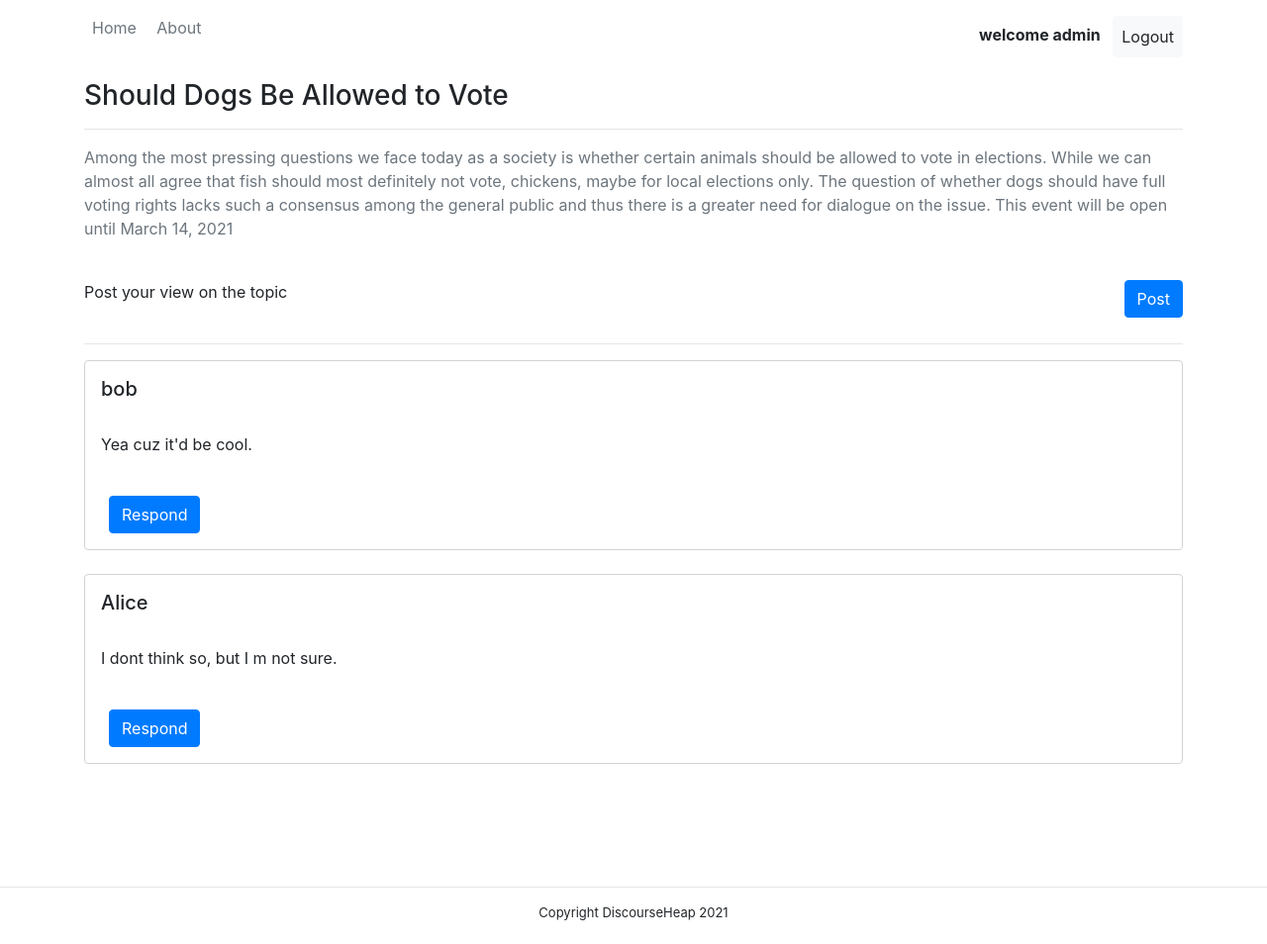
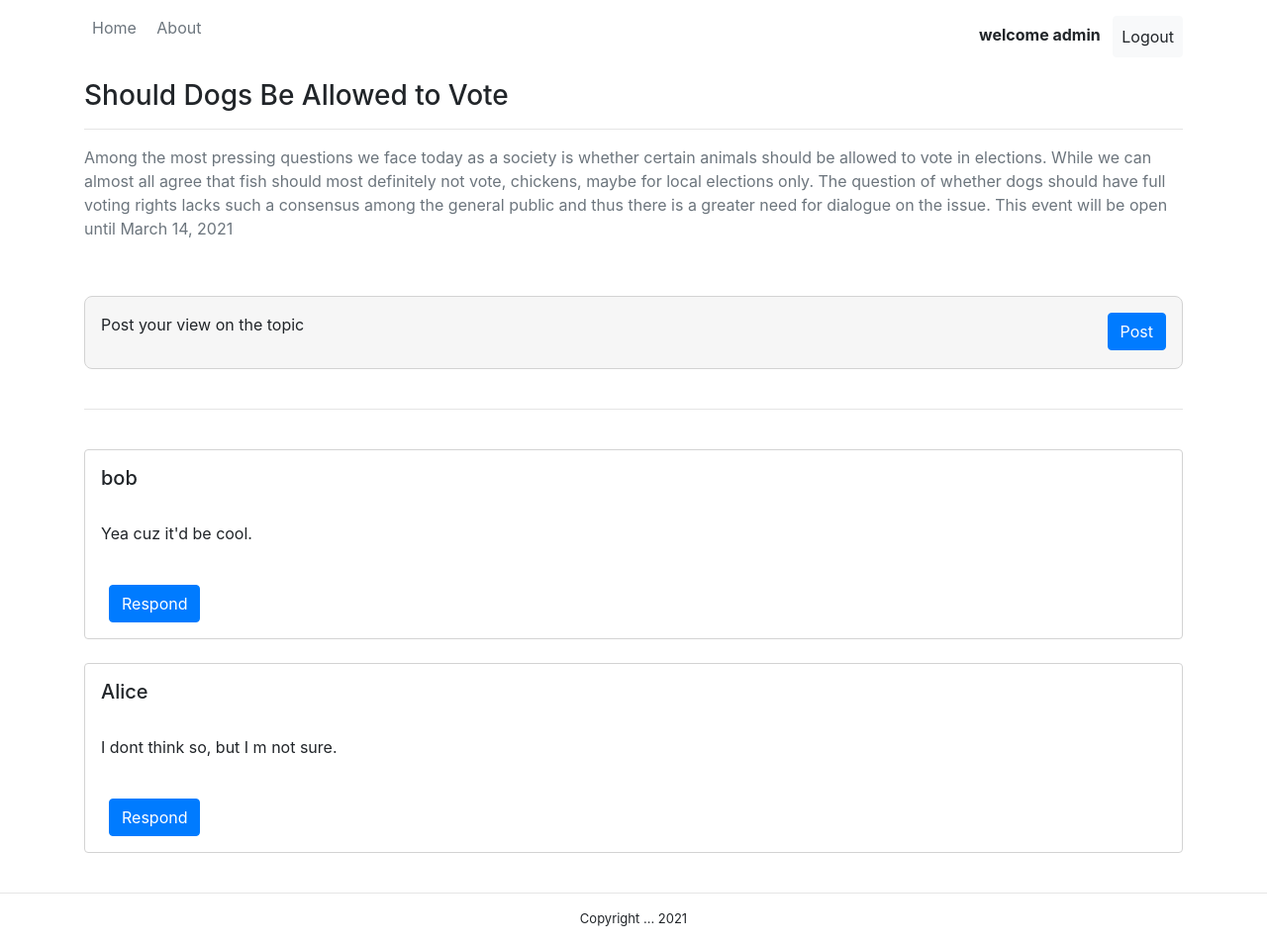
Before and after one commit to harkirat2021/discourse-heap, a Django app: page /discussions/event/1 in a window 1280 px wide. Shown: the whole page at 99% size. Before the commit the page ends 930 px from the top, so only its background shows below. Run offline with Django 3.2, Linux system fonts and the light colour scheme; a user stored in the database is signed in; data comes from the database, SQL or seed files in the repository; both versions use the stored data as it was after the commit; some libraries are stand-ins or nearby versions.

Commit message:
started adding post view feature on event

```diff
--- a/discourseheap/accounts/templates/login.html
+++ b/discourseheap/accounts/templates/login.html
@@ -7,13 +7,15 @@
       {% csrf_token %}
       <h2>Login</h2>
 
+      <p style="color: red">{{ error_msg }}</p>
+
       {% csrf_token %}
       {% for field in form %}
         <div>
           {{ field.label_tag }}<br>
           {{ field }}
           {% for error in field.errors %}
-            <div>{{ error }}</div>
+              <p style="color: red">{{ error }}</p>
           {% endfor %}
         </div>
       {% endfor %}
--- a/discourseheap/accounts/views.py
+++ b/discourseheap/accounts/views.py
@@ -62,7 +62,7 @@ def login_user(request):
             else:
                 return render(request, 'login.html', {"form": form})
         else:
-            return render(request, "login.html", {"form":form})
+            return render(request, "login.html", {"form":form, "error_msg":"Incorrect username or password"})
     else:
         form = forms.UserLoginForm
         return render(request, "login.html", {"form": form})
--- a/discourseheap/discussions/templates/base.html
+++ b/discourseheap/discussions/templates/base.html
@@ -35,6 +35,7 @@
             <div id="snackbar" style="text-align: center;"></div>
         </div>
 
+        <script src="https://code.jquery.com/jquery-3.1.0.min.js"></script>
         <script>
             function showSnackbar(text) {
                 var x = document.getElementById("snackbar");
--- a/discourseheap/discussions/templates/event.html
+++ b/discourseheap/discussions/templates/event.html
@@ -9,11 +9,21 @@
         <p class="text-secondary">{{ event.description }}</p>
         <br/>
 
-        <p style="float:left;">Post your view on the topic</p>
-        <a href="{% url 'event' pk=event.pk %}" class="btn btn-primary ml-2" style="float:right;">Post</a>
-        <br/><br/>
+        <p id="post-message" style="text-align:center;"></p>
 
-        <hr/>
+        <div class="bordered-container">
+            <p style="float:left;">Post your view on the topic</p>
+            <button id="open-post-form" class="btn btn-primary ml-2" onclick="togglePostViewForm(true);" style="float:right;">Post</button>
+            <br/>
+            <div id="post-view-div" style="display:none;">
+                <textarea id="view-text" cols="30" rows="10"></textarea>
+                <button class="btn btn-light ml-2" onclick="togglePostViewForm(false);" style="float:left;">Cancel</button>
+                <button class="btn btn-primary ml-2" onclick="postView();" style="float:right;">Post</button>
+                <br/><br/>
+            </div>
+        </div>
+
+        <br/><hr/><br/>
 
         {% for message in messages %}
             {% include 'start_message.html' with message=message %}
@@ -21,3 +31,65 @@
         {% endfor %}
     </div>
 {% endblock %}
+
+{% block javascript %}
+<script>
+    $(document).ready(function(){
+        //refreshEventPosts();
+    });
+
+    // Toggle post view form
+    function togglePostViewForm(show) {
+        if (show) {
+            document.getElementById("post-view-div").style.display = "block";
+            document.getElementById("open-post-form").style.display = "none";
+        } else {
+            document.getElementById("post-view-div").style.display = "none";
+            document.getElementById("open-post-form").style.display = "block";
+        }
+    }
+
+    // Post the view if logged in
+    function postView() {
+        // This is weird, don't think about it too much
+        {% if request.user.is_authenticated %}
+            $.ajax({
+                url: "{% url 'post_view' event_pk=event.pk %}",
+                data: {
+                    "text": document.getElementById("view-text").value
+                },
+                dataType: 'json',
+                success: function (data) {
+                    var msg = document.getElementById("post-message");
+                    msg.style.color = 'green';
+                    msg.innerHTML = "Your view has been posted";
+                    //refreshEventPosts(data.messages);
+                }
+            });
+        {% else %}
+            var msg = document.getElementById("post-message");
+            msg.style.color = 'red';
+            msg.innerHTML = "You must sign in to post";
+        {% endif %}
+    }
+
+    // Get all the posts on this event
+    function refreshEventPosts() {
+        $.ajax({
+            url: "{% url 'get_event_posts' pk=event.pk %}",
+            data: {},
+            dataType: 'json',
+            success: function (data) {
+                displayMessages(data.messages);
+            }
+        });
+    }
+
+    // Display messages for this event
+    function displayMessages(messages) {
+        messagesHtml = "";
+
+        //...
+    }
+</script>
+{% endblock %}
--- a/discourseheap/discussions/templates/footer.html
+++ b/discourseheap/discussions/templates/footer.html
@@ -1,3 +1,3 @@
 <div class="container" style="text-align: center;font-size: small;">
-    <p>Copyright DiscourseHeap 2021</p>
+    <p>Copyright ... 2021</p>
 </div>
--- a/discourseheap/discussions/urls.py
+++ b/discourseheap/discussions/urls.py
@@ -6,5 +6,6 @@ urlpatterns = [
     path('about', views.about, name="about"),
 
     path('event/<int:pk>', views.event, name="event"),
+    path('get-event-posts/<int:pk>', views.get_event_posts, name="get_event_posts"),
     path('discussion/<int:pk>', views.discussion, name="discussion"),
 ]
--- a/discourseheap/discussions/views.py
+++ b/discourseheap/discussions/views.py
@@ -1,6 +1,7 @@
 from django.shortcuts import render, get_object_or_404
 from .models import *
 from django.http import HttpResponseRedirect, HttpResponse
+from django.forms.models import model_to_dict
 from django.http import JsonResponse
 from django.contrib.auth.decorators import login_required
 
@@ -11,11 +12,19 @@ def home(request):
 def about(request):
     return render(request, 'welcome.html', context={})
 
-@login_required
 def event(request, pk):
     event = get_object_or_404(Event, pk=pk)
     messages = Message.objects.filter(event=event)
     return render(request, 'event.html', context={"event":event, "messages":messages})
+
+def get_event_posts(request, pk):
+    event = get_object_or_404(Event, pk=pk)
+    messages = Message.objects.filter(event=event)
+
+    data = {
+        "messages": [model_to_dict(m) for m in messages]
+    }
+    return JsonResponse(data)
 
 def discussion(request, pk):
     discussion = get_object_or_404(Discussion, pk=pk)
--- a/discourseheap/static/css/gr-styles.css
+++ b/discourseheap/static/css/gr-styles.css
@@ -18,6 +18,15 @@ textarea {
     width: 100%;
     border-radius: 0.2em;
     resize: none;
+    padding:0.5em;
+}
+
+.bordered-container {
+  padding: 1em;
+  padding-bottom: 2em;
+  background-color: #f6f6f6;
+  border: 1px solid lightgray;
+  border-radius: 0.5em;
 }
 
 .event-div {
```
Also changed, not shown: discourseheap/db.sqlite3.
